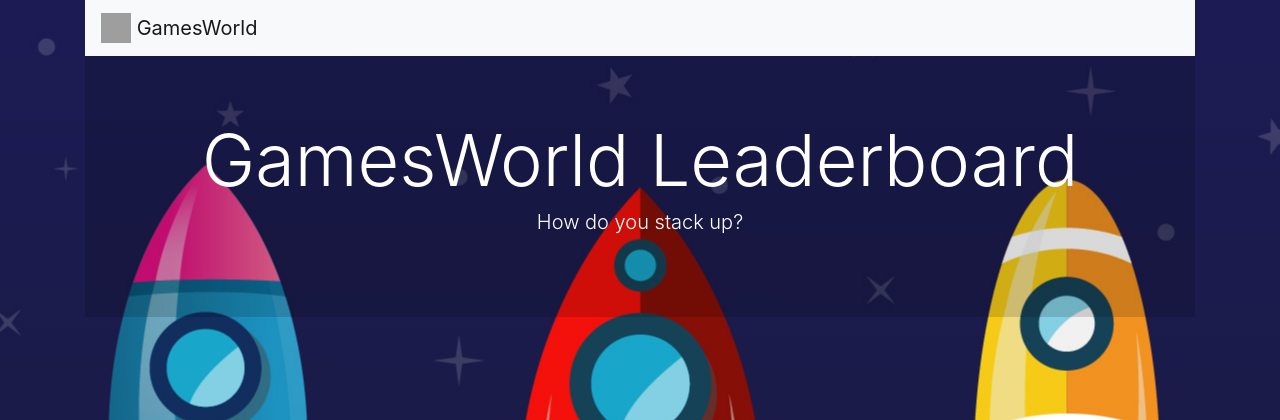
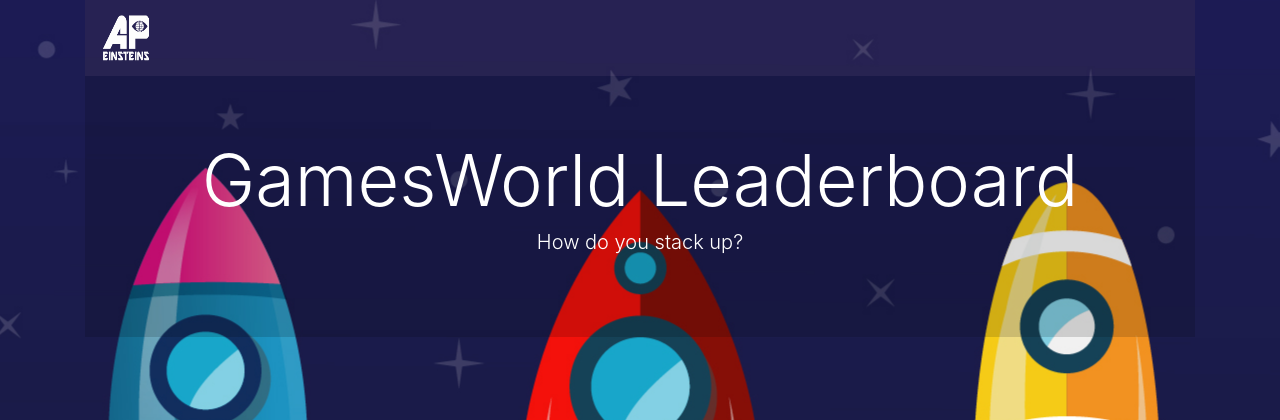
Before and after one commit to tdsteph1/GamesWorld, a PHP site: page /leaderboard.html in a window 1280 px wide. Shown: the top 420 px of the page. Run offline with PHP 8.4, Linux system fonts and the light colour scheme; grey boxes are pictures that could not be loaded.

Commit message:
Leaderboard update

```diff
--- a/assets/css/leaderboard.css
+++ b/assets/css/leaderboard.css
@@ -9,14 +9,6 @@ body {
   color: #fff;
 }
 
-.nav-link {
-  color: #fff !important;
+.navbar {
+  background-color: rgba(103, 74, 74, 0.15) !important;
 }
-
-.active {
-  background-color: #040404 !important;
-}
-
-.nav-tabs {
-    border-bottom: none !important;
-}
--- a/leaderboard.html
+++ b/leaderboard.html
@@ -8,10 +8,9 @@
   </head>
   <body>
     <div class="container">
-      <nav class="navbar navbar-light bg-light">
+      <nav class="navbar">
         <a class="navbar-brand" href="#">
-          <img src="/assets/brand/bootstrap-solid.svg" width="30" height="30" class="d-inline-block align-top" alt="">
-          GamesWorld
+          <img src="assets/images/ap-einsteins_logo2.png" width="50" height="50" class="d-inline-block align-top" alt="ap-einsteins_logo2">
         </a>
       </nav>
   	  <div class="jumbotron jumbotron-fluid text-center">
```
